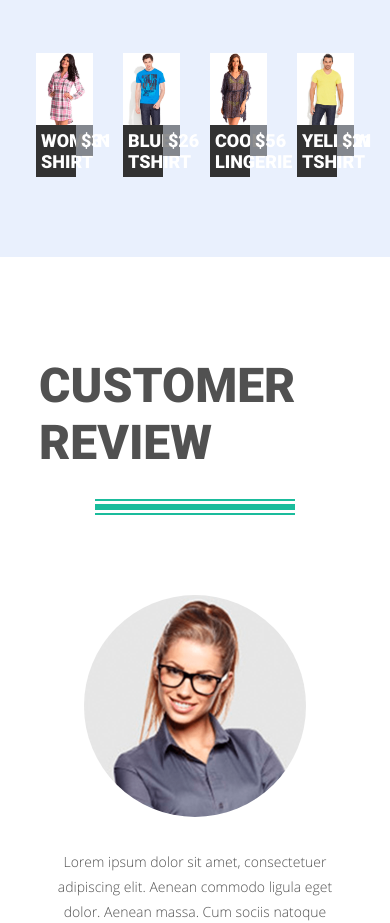
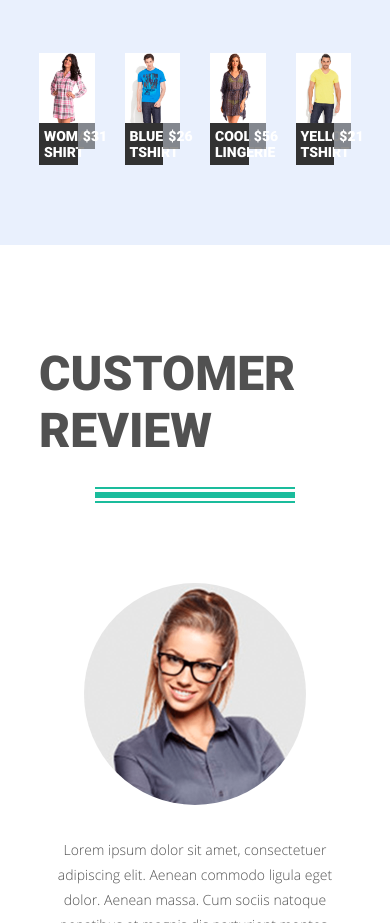
Before and after one commit to Yarosh-Oleh-04/KontrolHWFrontend, a plain HTML site: page index.html in a window 390 px wide. Shown: the part 2160-3083 px from the top of the page. Drawn offline with Linux system fonts and the light colour scheme; no server answers.

Commit message:
font size in mobile

```diff
--- a/Styles/style.css
+++ b/Styles/style.css
@@ -832,6 +832,10 @@ h2 {
 }
 
 @media screen and (min-height: 100vw){
+    .pr_name, .pr_price {
+        font-size: 14px;
+    }
+
     .latest-news .news {
         flex-direction: column;
         align-items: center;
```
Also changed, not shown: 1 other file.
